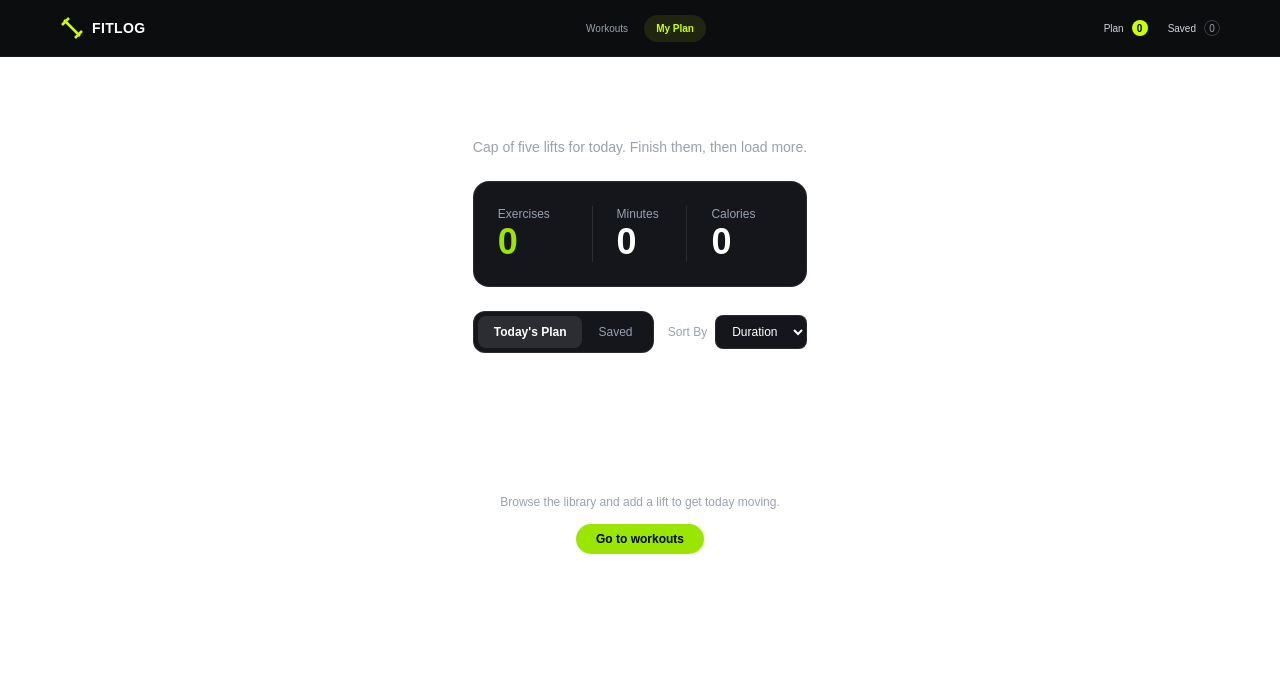
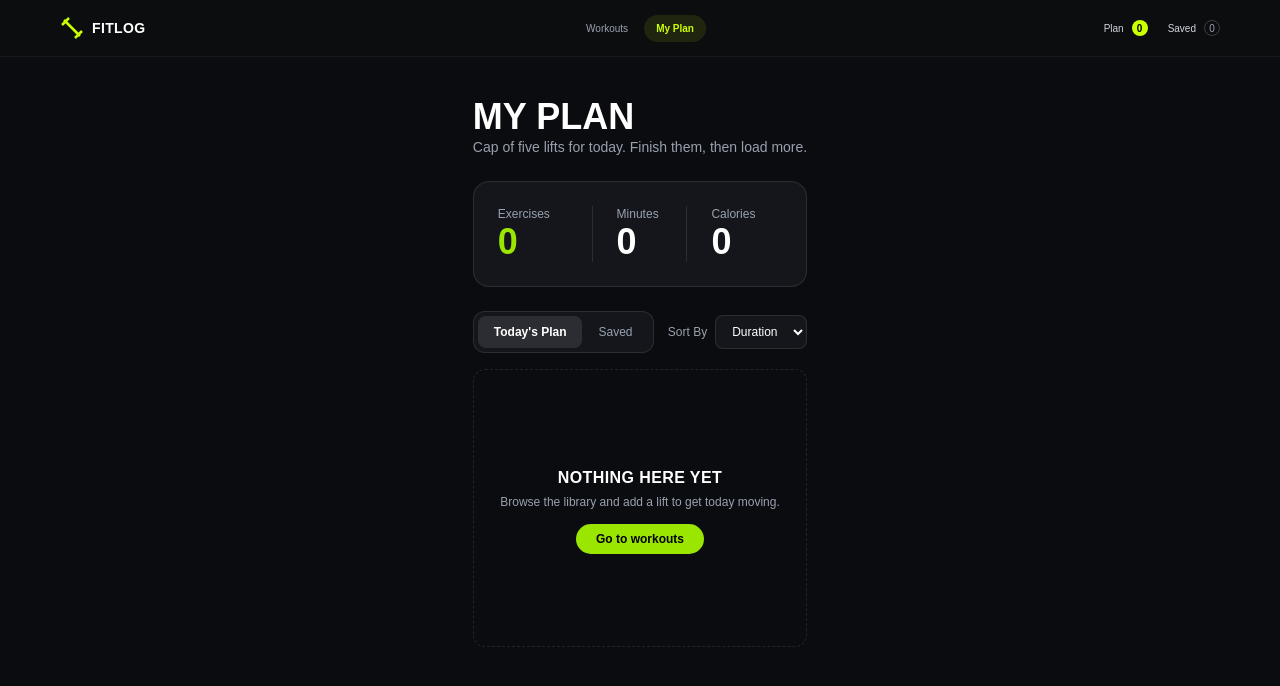
Before and after one commit to zibon07/fit-log, a Next.js app: page /my-plan in a window 1280 px wide. Shown: the top 686 px of the page. Built offline with nearby package versions, Linux system fonts and the light colour scheme.

Commit message:
my-plan page is succesfully added with save plan & add plan & also with relevant functinality

```diff
--- a/src/app/globals.css
+++ b/src/app/globals.css
@@ -1,7 +1,10 @@
 @import "tailwindcss";
 @plugin "daisyui";
 
-
+body {
+  background-color: #0b0c0f;
+  color: #fff;
+}
 
 :root {
   --background: #ffffff;
@@ -23,7 +26,7 @@
 }
 
 body {
-  background: var(--background);
+
   color: var(--foreground);
   font-family: Arial, Helvetica, sans-serif;
 }
--- a/src/app/layout.js
+++ b/src/app/layout.js
@@ -24,7 +24,7 @@ export default function RootLayout({ children }) {
       lang="en"
       className={`${geistSans.variable} ${geistMono.variable}  h-full antialiased`}
     >
-      <body className="min-h-full flex flex-col">
+      <body className="min-h-full flex flex-col ">
         <PlanProvider>
 
           <Navbar></Navbar>
--- a/src/components/PlanItem.jsx
+++ b/src/components/PlanItem.jsx
@@ -16,7 +16,7 @@ const PlanItem = ({ item, showDone, done, onDone, onRemove }) => (
     </div>
 
     <Link
-      href={`/exercises/${item.id}`}
+      href={`/exercise-details/${item.id}`}
       className="border border-white/20 text-xs px-4 py-2 rounded-full"
     >
       View Details
```
